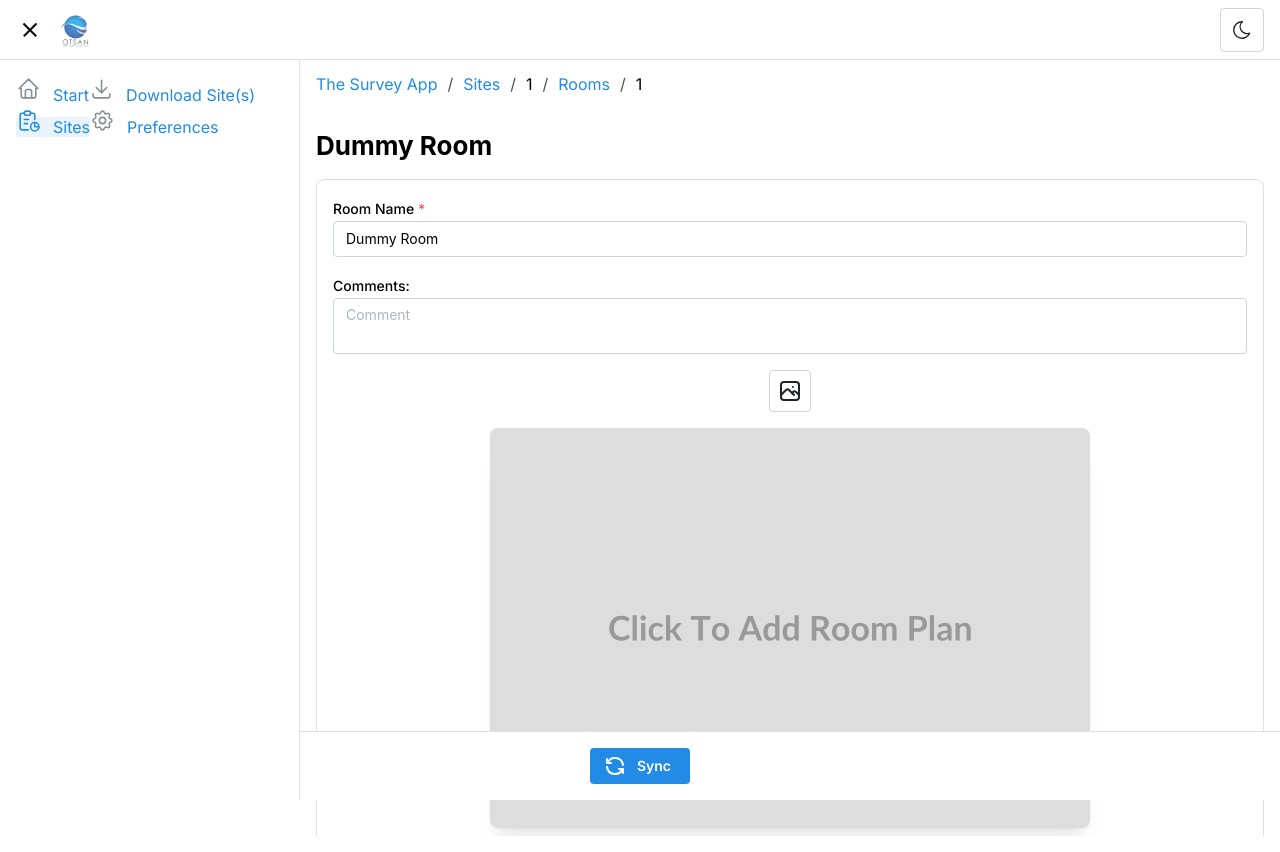
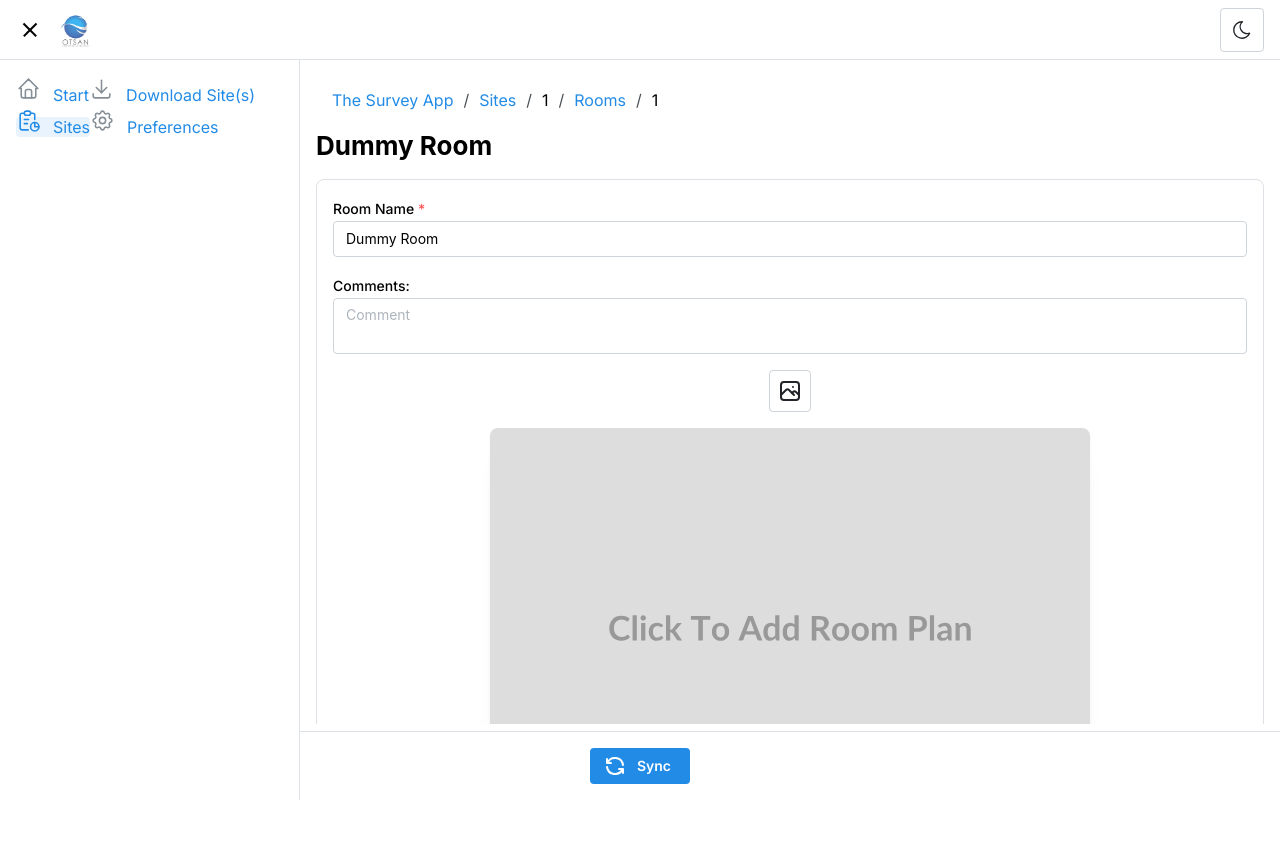
Before and after one commit to relvingonzalez/the-survey-app, a Next.js app: page /the-survey-app/local/1/rooms/1 in a window 1280 px wide. After the commit the page ends 800 px from the top, so only its background shows below. Built offline with nearby package versions, Linux system fonts and the light colour scheme; a small style sheet from the web is missing.

Commit message:
Fix scroll issues and breadcrumbs wrap

```diff
--- a/src/components/Layout.tsx
+++ b/src/components/Layout.tsx
@@ -46,11 +46,8 @@ export default function Layout({ children }: { children: React.ReactNode }) {
         <Sidebar navLinks={navLinks} />
       </AppShellNavbar>
       <AppShellMain>
-        <NavBreadcrumbs navLinks={navLinks} />
-        <ScrollArea
-          p="md"
-          h="calc(100vh - var(--app-shell-header-height, 0px) - var(--app-shell-footer-height, 0px))"
-        >
+        <ScrollArea p="md" h="calc(100vh - 120px">
+          <NavBreadcrumbs navLinks={navLinks} />
           {children}
         </ScrollArea>
       </AppShellMain>
--- a/src/components/navigation/Breadcrumbs.tsx
+++ b/src/components/navigation/Breadcrumbs.tsx
@@ -42,7 +42,7 @@ export default function NavBreadcrumbs({ navLinks }: WithNavLinkProps) {
   }
 
   return (
-    <Breadcrumbs px="md" pt="md" mb="20">
+    <Breadcrumbs style={{ flexWrap: "wrap" }} px="md" pt="md" mb="20">
       {breadcrumbs}
     </Breadcrumbs>
   );
```
